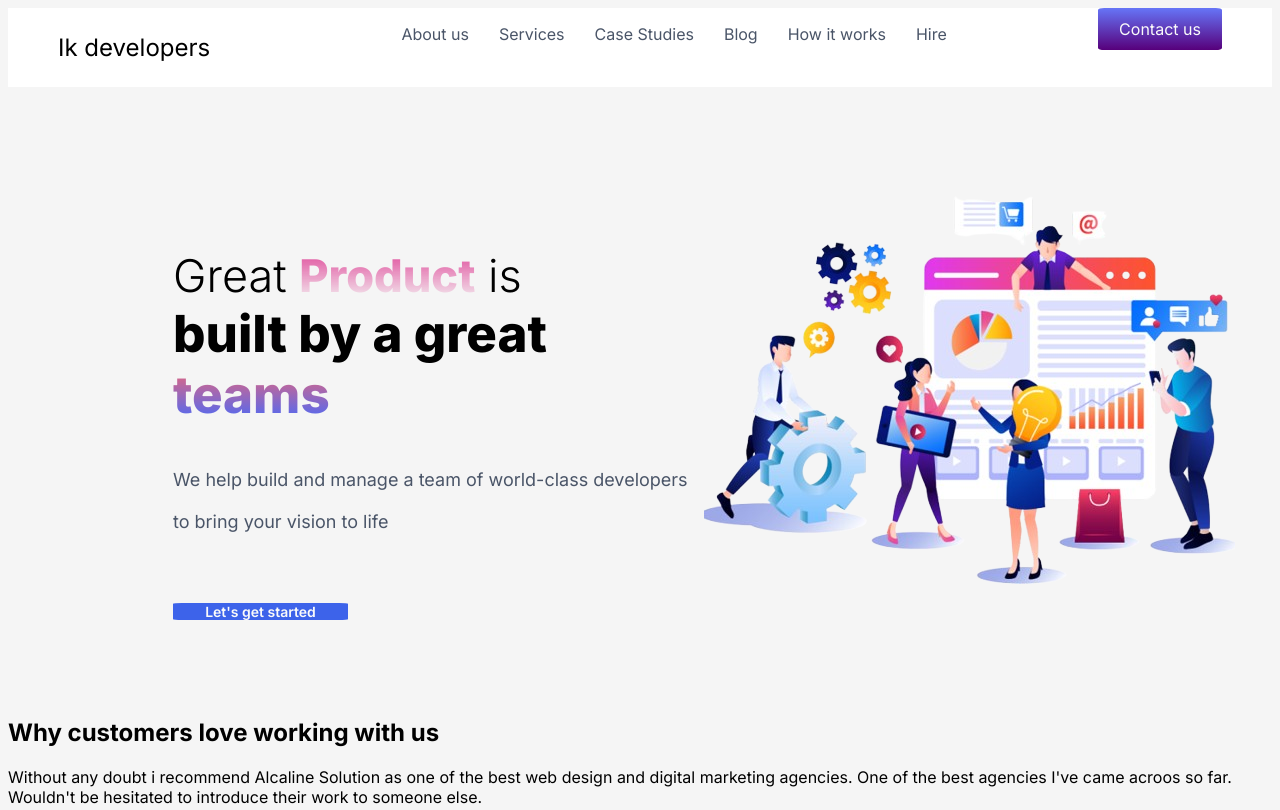
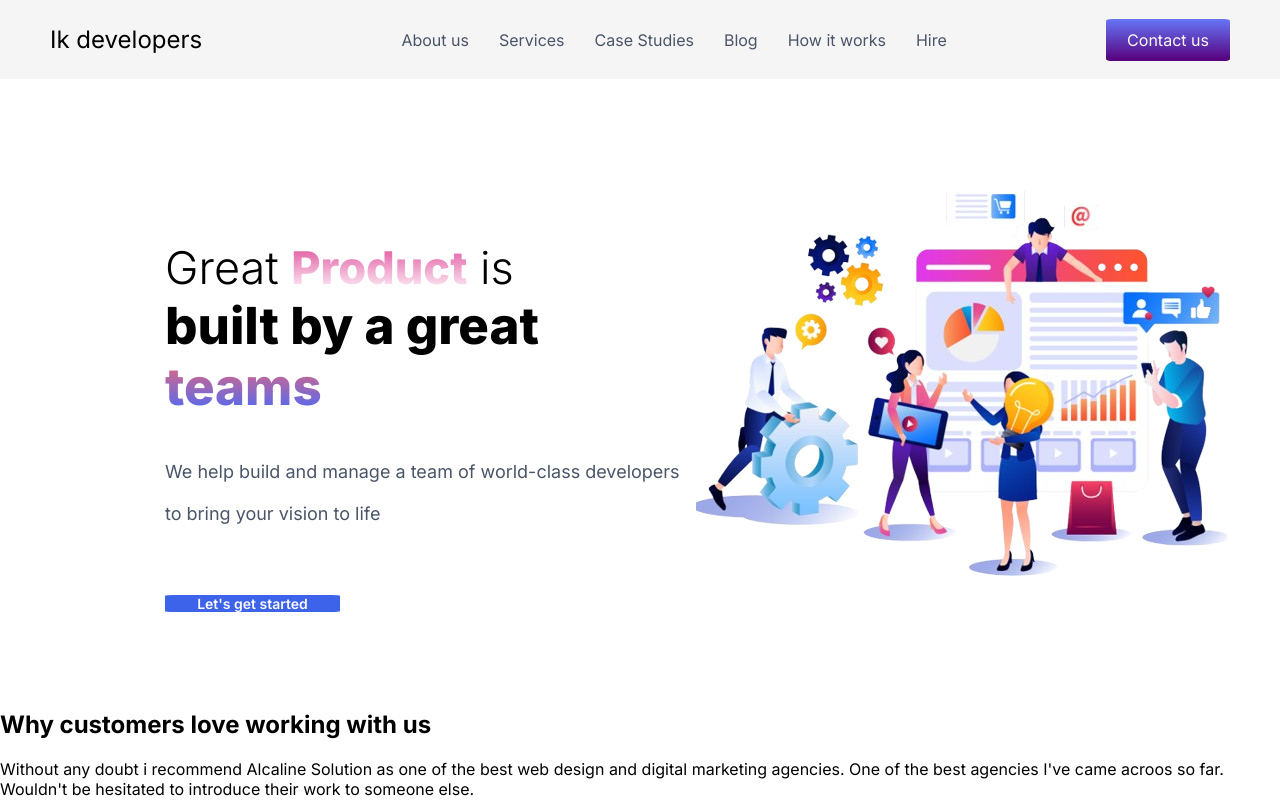
Before and after one commit to marcianitauwu/LandigPage_IKDevelopers, a plain HTML site: page index.html in a window 1280 px wide. Shown: the top 810 px of the page. Drawn offline with Linux system fonts and the light colour scheme; a web font is replaced by a local one.

Commit message:
arreglando bugs

```diff
--- a/estilos.css
+++ b/estilos.css
@@ -1,16 +1,22 @@
 @import url('https://fonts.googleapis.com/css2?family=Inter:ital,opsz,wght@0,14..32,100..900;1,14..32,100..900&family=Romanesco&display=swap');
 
 body{
-    background-color:#f5f5f5 ;
+
     font-family: "Inter";
+    margin: 0;
 }
 :root{
 }
 #navbar{
+    margin: 0;
     display: flex;
     justify-content: space-between;
     height: 79px;
     background-color: white;
+    align-items: center;
+        background-color:#f5f5f5 ;
+
+
 }
 .navbar-list-central{
     display: flex;
@@ -177,7 +183,9 @@ margin-bottom: 10%;
 
 }
 
-
+footer{
+    background-color:#f5f5f5 ;
+}
 .footer-contenido{
     width: 1230px;
     height: 294px;
--- a/index.html
+++ b/index.html
@@ -9,8 +9,7 @@
     </head>
 
     <body>
-        <main>
-            <header>
+
                 <nav id="navbar">
                     <div id="navbar-izq">Ik developers</div>
                     <ul class="navbar-list-central">
@@ -23,8 +22,7 @@
                     </ul>
                     <a href="" class="contact">Contact us</a>
                 </nav>
-            </header>
-        </main>
+
 
         <section class="logo">
 
```
